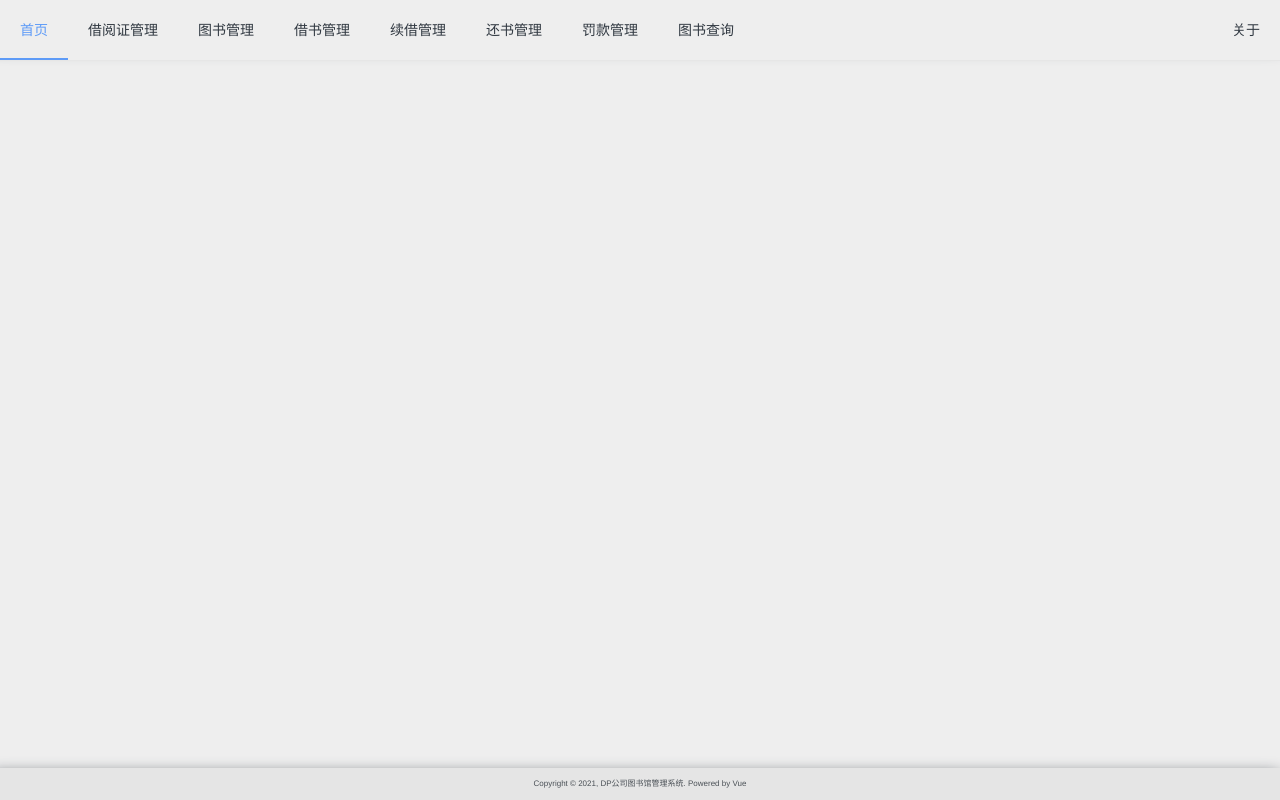
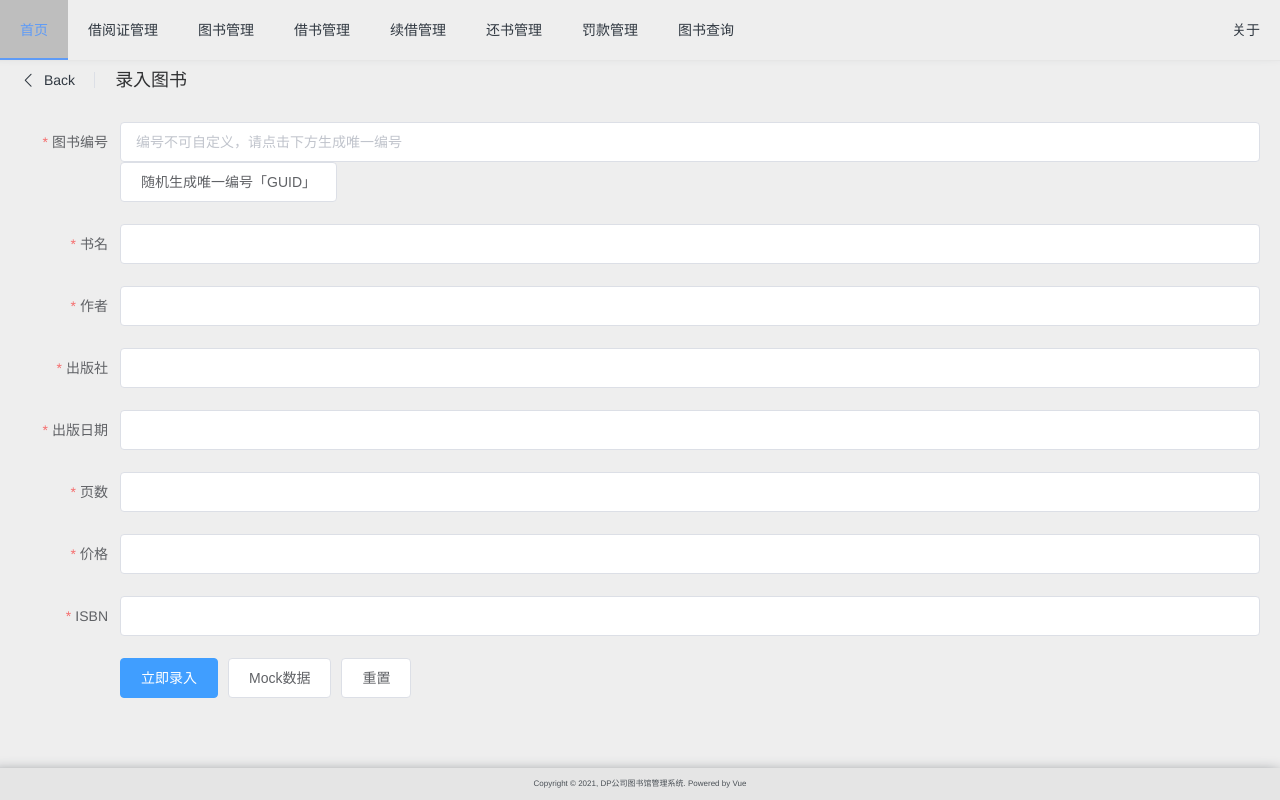
Before and after one commit to Gavin0x0/dp-library, a Vue app: page /create-book in a window 1280 px wide. Built offline with nearby package versions, Linux system fonts and the light colour scheme.

Commit message:
图书接口前后端调联完成

```diff
--- a/src/api/index.js
+++ b/src/api/index.js
@@ -28,3 +28,31 @@ import { get, post, getImg, getFile, postFile } from "./http";
  * @returns
  */
 export const queryLibCard = (data) => post(`queryLibCard`, data);
+
+/**
+ * 创建借阅证（POST）
+ * 参数：
+ * card_id: 借阅证编号
+ * reader_name: 读者姓名
+ * reader_sex: 读者性别
+ * reader_id: 读者身份证号
+ * unit_name: 单位名称
+ * create_date: 创建日期
+ * reader_type: 读者类型
+ * phone_num: 联系电话
+ * @param {JSON} data
+ * @returns
+ */
+ export const createBook = (data) => post(`createBook`, data);
+
+/**
+ * 查询借阅证（POST）
+ * 参数：
+ * field: str
+ * password: str
+ * order: 排序方式（可选）
+ * field: 排序字段（可选）
+ * @param {JSON} data
+ * @returns
+ */
+export const queryBook = (data) => post(`queryBook`, data);
--- a/src/router/index.js
+++ b/src/router/index.js
@@ -8,6 +8,7 @@ import FineMgr from "../views/FineMgr.vue";
 import RenewMgr from "../views/RenewMgr.vue";
 import ReturnMgr from "../views/ReturnMgr.vue";
 import CreateCard from "../views/CreateCard.vue";
+import CreateBook from "../views/CreateBook.vue";
 
 const routes = [
   {
@@ -38,6 +39,11 @@ const routes = [
     path: "/book-management",
     name: "BookMgr",
     component: BookMgr,
+  },
+  {
+    path: "/create-book",
+    name: "CreateBook",
+    component: CreateBook,
   },
   {
     path: "/borrow-management",
--- a/src/views/BookMgr.vue
+++ b/src/views/BookMgr.vue
@@ -6,15 +6,9 @@
     plain
     @click="gotoCreateBook"
     style="margin-bottom: 20px"
-    >创建图书</el-button
+    >录入图书</el-button
   >
-  <el-table
-    :data="booksData"
-    style="width: 100%"
-    max-height="700"
-    size="mini"
-    align="left"
-  >
+  <el-table :data="booksData" style="width: 100%" size="mini" align="left">
     <el-table-column prop="book_id" label="图书编号" width="300">
     </el-table-column>
     <el-table-column prop="book_name" label="书名" width="200">
@@ -51,38 +45,71 @@
       </template>
     </el-table-column>
   </el-table>
+  <el-pagination
+    @size-change="handleSizeChange"
+    @current-change="handleCurrentChange"
+    :current-page="queryData.page"
+    :page-sizes="[10, 20, 50, 100]"
+    :page-size="queryData.size"
+    layout="prev, pager, next, jumper, ->, total, sizes"
+    :total="dataSize"
+  >
+  </el-pagination>
 </template>
 
 <script>
 import { onMounted } from "@vue/runtime-core";
+import { ElMessage } from "element-plus";
 import { useRouter } from "vue-router";
 import { ref } from "vue";
+import { queryBook } from "../api/index";
+
 export default {
-  methods: {},
   setup() {
     const router = useRouter();
     const booksData = ref([]);
+    const dataSize = ref(0); //数据总条数
+    const queryData = ref({
+      book_id: "",
+      book_name: "",
+      book_author: "",
+      publisher: "",
+      pub_date: "",
+      page_count: "",
+      book_price: "",
+      isbn: "",
+      available_status: null,
+      page: 1,
+      size: 10,
+    });
     onMounted(() => {
-      var Mock = require("mockjs");
-      var Random = Mock.Random;
-      console.log("onMounted");
-      let size = 20;
-      for (let i = 0; i <= size; i++) {
-        console.log(Random.date());
-        let mockBook = {
-          book_id: Random.guid(),
-          book_name: "《" + Random.csentence(3, 6).split("。")[0] + "》",
-          book_author: Random.cname(),
-          publisher: "DP公司出版社",
-          pub_date: Random.date(),
-          page_count: Random.natural(100, 500),
-          book_price: Random.natural(60, 100) + "元",
-          ibsn: Random.natural(2000000000, 9000000000),
-          available_status: Random.boolean(),
-        };
-        booksData.value.push(mockBook);
-      }
+      getBook();
     });
+    function handleSizeChange(val) {
+      console.log(`每页 ${val} 条`);
+      queryData.value.size = val;
+      getBook();
+    }
+    function handleCurrentChange(val) {
+      console.log(`当前页: ${val}`);
+      queryData.value.page = val;
+      getBook();
+    }
+    function getBook() {
+      let jsonData = JSON.stringify(queryData.value);
+      console.log(jsonData);
+      queryBook(jsonData)
+        .then((res) => {
+          console.log(res);
+          booksData.value = res.data;
+          dataSize.value = res.data_count;
+        })
+        .catch((failResponse) => {
+          console.log(failResponse);
+          ElMessage.error("获取信息失败，服务器错误，请联系管理员");
+          ElMessage.error(failResponse.statusText);
+        });
+    }
     function gotoCreateBook() {
       router.push({ path: "/create-book" });
     }
@@ -91,9 +118,13 @@ export default {
       booksData.value.splice(index, 1);
     }
     return {
+      dataSize,
+      queryData,
       booksData,
       deleteBook,
       gotoCreateBook,
+      handleSizeChange,
+      handleCurrentChange,
     };
   },
 };
--- a/src/views/CardMgr.vue
+++ b/src/views/CardMgr.vue
@@ -54,7 +54,7 @@
     @size-change="handleSizeChange"
     @current-change="handleCurrentChange"
     :current-page="queryData.page"
-    :page-sizes="[20, 50, 100, 200]"
+    :page-sizes="[10, 20, 50, 100]"
     :page-size="queryData.size"
     layout="prev, pager, next, jumper, ->, total, sizes"
     :total="dataSize"
@@ -69,7 +69,6 @@ import { useRouter } from "vue-router";
 import { ref } from "vue";
 import { queryLibCard } from "../api/index";
 export default {
-  methods: {},
   setup() {
     const router = useRouter();
     const cardsData = ref([]); //表格数据
@@ -82,9 +81,9 @@ export default {
       unit_name: "",
       reader_type: "",
       phone_num: "",
-      available_status: true,
+      available_status: null,
       page: 1,
-      size: 20,
+      size: 10,
     });
     onMounted(() => {
       getCard();
--- /dev/null
+++ b/src/views/CreateBook.vue
@@ -0,0 +1,206 @@
+<template>
+  <el-page-header
+    class="page-header"
+    icon="el-icon-arrow-left"
+    @back="goBack"
+    content="录入图书"
+  >
+  </el-page-header>
+  <el-form
+    :model="formData"
+    :rules="rules"
+    ref="CreateBookForm"
+    label-width="100px"
+  >
+    <el-form-item label="图书编号" prop="book_id">
+      <el-input
+        v-model="formData.book_id"
+        readonly
+        placeholder="编号不可自定义，请点击下方生成唯一编号"
+      ></el-input>
+      <el-button @click.prevent="generateGUID"
+        >随机生成唯一编号「GUID」</el-button
+      >
+    </el-form-item>
+    <el-form-item label="书名" prop="book_name">
+      <el-input v-model="formData.book_name"></el-input>
+    </el-form-item>
+    <el-form-item label="作者" prop="book_author">
+      <el-input v-model="formData.book_author"></el-input>
+    </el-form-item>
+    <el-form-item label="出版社" prop="publisher">
+      <el-input v-model="formData.publisher"></el-input>
+    </el-form-item>
+    <el-form-item label="出版日期" prop="pub_date">
+      <el-input v-model="formData.pub_date"></el-input>
+    </el-form-item>
+    <el-form-item label="页数" prop="page_count">
+      <el-input v-model="formData.page_count"></el-input>
+    </el-form-item>
+    <el-form-item label="价格" prop="book_price">
+      <el-input v-model="formData.book_price"></el-input>
+    </el-form-item>
+    <el-form-item label="ISBN" prop="isbn">
+      <el-input v-model="formData.isbn"></el-input>
+    </el-form-item>
+    <el-form-item>
+      <el-button type="primary" @click="submitForm()">立即录入</el-button>
+      <el-button @click="generateMock()">Mock数据</el-button>
+      <el-button @click="resetForm()">重置</el-button>
+    </el-form-item>
+  </el-form>
+</template>
+
+<script>
+import { useRouter } from "vue-router";
+import { ElMessage } from "element-plus";
+import { ref } from "vue";
+import { createBook } from "../api/index";
+export default {
+  data() {
+    var checkPrice = (rule, value, callback) => {
+      if (!value) {
+        return callback(new Error("年龄不能为空"));
+      }
+      if (!Number.isInteger(value)) {
+        callback(new Error("请录入数字值"));
+      } else {
+        if (value < 0) {
+          callback(new Error("大于0元"));
+        } else {
+          callback();
+        }
+      }
+    };
+    return {
+      rules: {
+        book_id: [
+          { required: true, message: "请生成图书证编号", trigger: "change" },
+        ],
+        book_name: [
+          { required: true, message: "请录入书名", trigger: "blur" },
+          {
+            min: 1,
+            max: 40,
+            message: "长度在 1 到 40 个字符",
+            trigger: ["blur", "change"],
+          },
+        ],
+        book_author: [
+          { required: true, message: "请录入作者", trigger: "blur" },
+          {
+            min: 1,
+            max: 40,
+            message: "长度在 1 到 40 个字符",
+            trigger: ["blur", "change"],
+          },
+        ],
+        publisher: [
+          { required: true, message: "请录入出版社", trigger: "blur" },
+        ],
+        pub_date: [
+          { required: true, message: "请录入出版日期", trigger: "blur" },
+          {
+            pattern: /(^((([0-9]{3}[1-9]|[0-9]{2}[1-9][0-9]{1}|[0-9]{1}[1-9][0-9]{2}|[1-9][0-9]{3})-(((0[13578]|1[02])-(0[1-9]|[12][0-9]|3[01]))|((0[469]|11)-(0[1-9]|[12][0-9]|30))|(02-(0[1-9]|[1][0-9]|2[0-8]))))|((([0-9]{2})(0[48]|[2468][048]|[13579][26])|((0[48]|[2468][048]|[3579][26])00))-02-29))$)/,
+            message: "请录入正确日期格式",
+            trigger: "blur",
+          },
+        ],
+        page_count: [
+          { required: true, message: "请录入页数", trigger: "blur" },
+          { type: "number", message: "页数必须为数字值" },
+        ],
+        book_price: [
+          { required: true, message: "请录入价格", trigger: "blur" },
+          { validator: checkPrice, trigger: "blur" },
+        ],
+        isbn: [{ required: true, message: "请录入ISBN", trigger: "blur" }],
+      },
+    };
+  },
+  setup() {
+    const router = useRouter();
+    const CreateBookForm = ref(null);
+    var Mock = require("mockjs");
+    var Random = Mock.Random;
+    const formData = ref({
+      book_id: "",
+      book_name: "",
+      book_author: "",
+      publisher: "",
+      pub_date: "",
+      page_count: "",
+      book_price: "",
+      isbn: "",
+    });
+    function goBack() {
+      console.log("go back");
+      router.go(-1);
+    }
+    function resetForm() {
+      CreateBookForm.value.resetFields();
+    }
+    function generateGUID() {
+      formData.value.book_id = Random.guid();
+    }
+    function generateMock() {
+      formData.value.book_id = Random.guid();
+      formData.value.book_name =
+        "《" + Random.csentence(3, 6).split("。")[0] + "》";
+      (formData.value.book_author = Random.cname()),
+        (formData.value.publisher =
+          Random.csentence(2, 7).split("。")[0] + "出版社"),
+        (formData.value.pub_date = Random.date()),
+        (formData.value.page_count = Random.natural(100, 500));
+      formData.value.book_price = Random.natural(60, 100);
+      formData.value.isbn = Random.natural(2000000000, 9000000000);
+    }
+    function onCreateBook() {
+      let nowDate = new Date().toLocaleDateString();
+      console.log(nowDate);
+      formData.value.create_date = nowDate;
+      let jsonData = JSON.stringify(formData.value);
+      console.log(jsonData);
+      createBook(jsonData)
+        .then((res) => {
+          console.log(res);
+          if (res.success) {
+            ElMessage.success(res.msg);
+          } else {
+            ElMessage.error(res.msg);
+          }
+        })
+        .catch((failResponse) => {
+          console.log(failResponse);
+          ElMessage.error("录入失败，服务器错误，请联系管理员");
+          ElMessage.error(failResponse.statusText);
+        });
+    }
+    function submitForm() {
+      CreateBookForm.value.validate((valid) => {
+        if (valid) {
+          console.log("submit!!");
+          onCreateBook();
+        } else {
+          console.log("error submit!!");
+          return false;
+        }
+      });
+    }
+    return {
+      goBack,
+      submitForm,
+      resetForm,
+      CreateBookForm,
+      generateGUID,
+      generateMock,
+      formData,
+    };
+  },
+};
+</script>
+<style>
+.page-header {
+  margin-bottom: 30px;
+}
+</style>
--- a/src/views/CreateCard.vue
+++ b/src/views/CreateCard.vue
@@ -154,6 +154,11 @@ export default {
       createLibCard(jsonData)
         .then((res) => {
           console.log(res);
+          if (res.success) {
+            ElMessage.success(res.msg);
+          } else {
+            ElMessage.error(res.msg);
+          }
         })
         .catch((failResponse) => {
           console.log(failResponse);
```
